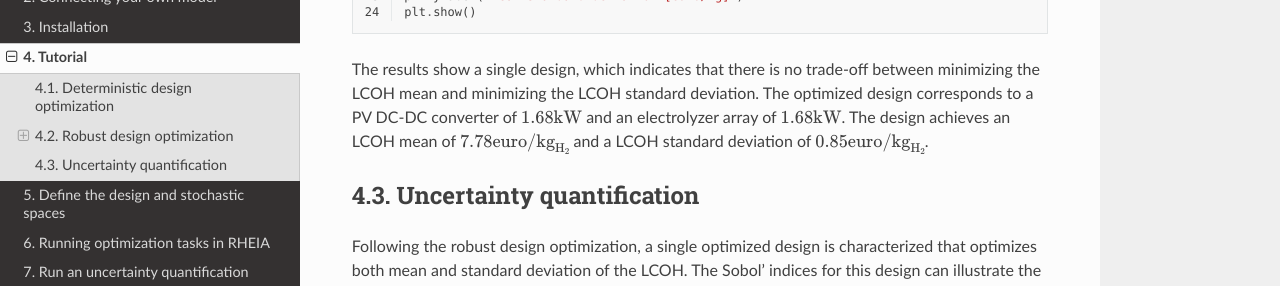
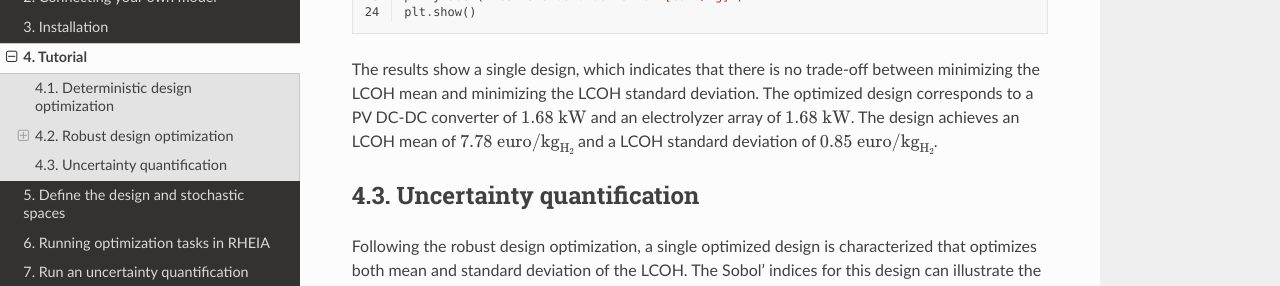
Before and after one commit to rheia-framework/RHEIA, a Sphinx documentation site: the page built from docs/sphinx/tutorial.rst, in a window 1280 px wide and 900 px high, scrolled down 6280 px. Shown: the part 152-438 px from the top of the window. Built offline with Sphinx 7.4.7 and the Read the Docs theme 2.0.0, drawn with Linux system fonts in a browser that asks for light colours; pages that are not in the unit, such as notebooks, are missing from menus.

Commit message:
spaces between value and unit

```diff
--- a/docs/sphinx/tutorial.rst
+++ b/docs/sphinx/tutorial.rst
@@ -282,8 +282,8 @@ Similar to the deterministic design optimization, the optimization results can b
    plt.show()
 
 The results show a single design, which indicates that there is no trade-off between minimizing the LCOH mean and minimizing the LCOH standard deviation.
-The optimized design corresponds to a PV DC-DC converter of :math:`1.68 \mathrm{kW}` and an electrolyzer array of :math:`1.68 \mathrm{kW}`.
-The design achieves an LCOH mean of :math:`7.78 \mathrm{euro} / \mathrm{kg}_{\mathrm{H}_2}` and a LCOH standard deviation of :math:`0.85 \mathrm{euro} / \mathrm{kg}_{\mathrm{H}_2}`.
+The optimized design corresponds to a PV DC-DC converter of :math:`1.68~\mathrm{kW}` and an electrolyzer array of :math:`1.68~\mathrm{kW}`.
+The design achieves an LCOH mean of :math:`7.78~\mathrm{euro} / \mathrm{kg}_{\mathrm{H}_2}` and a LCOH standard deviation of :math:`0.85~\mathrm{euro} / \mathrm{kg}_{\mathrm{H}_2}`.
 
 Uncertainty quantification
 --------------------------
```
